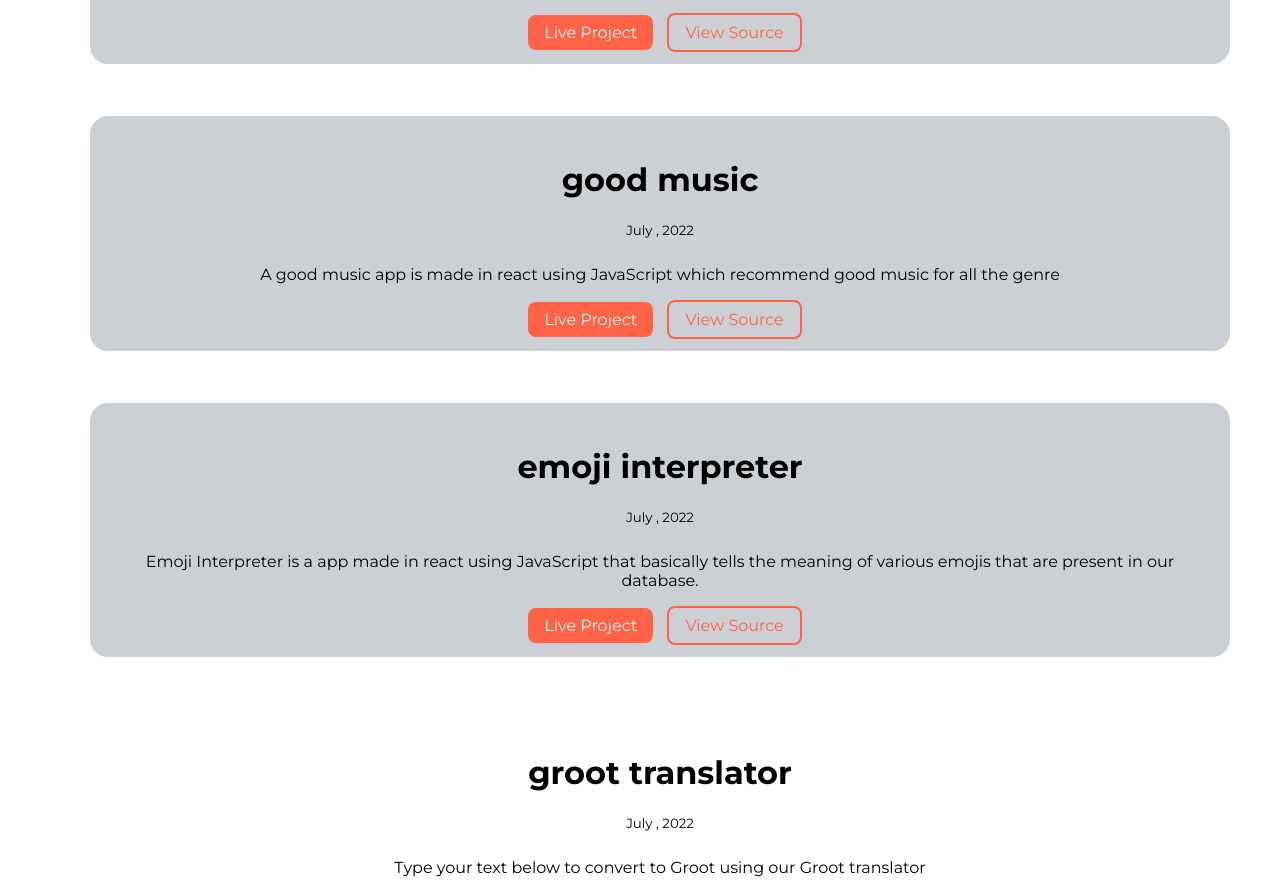
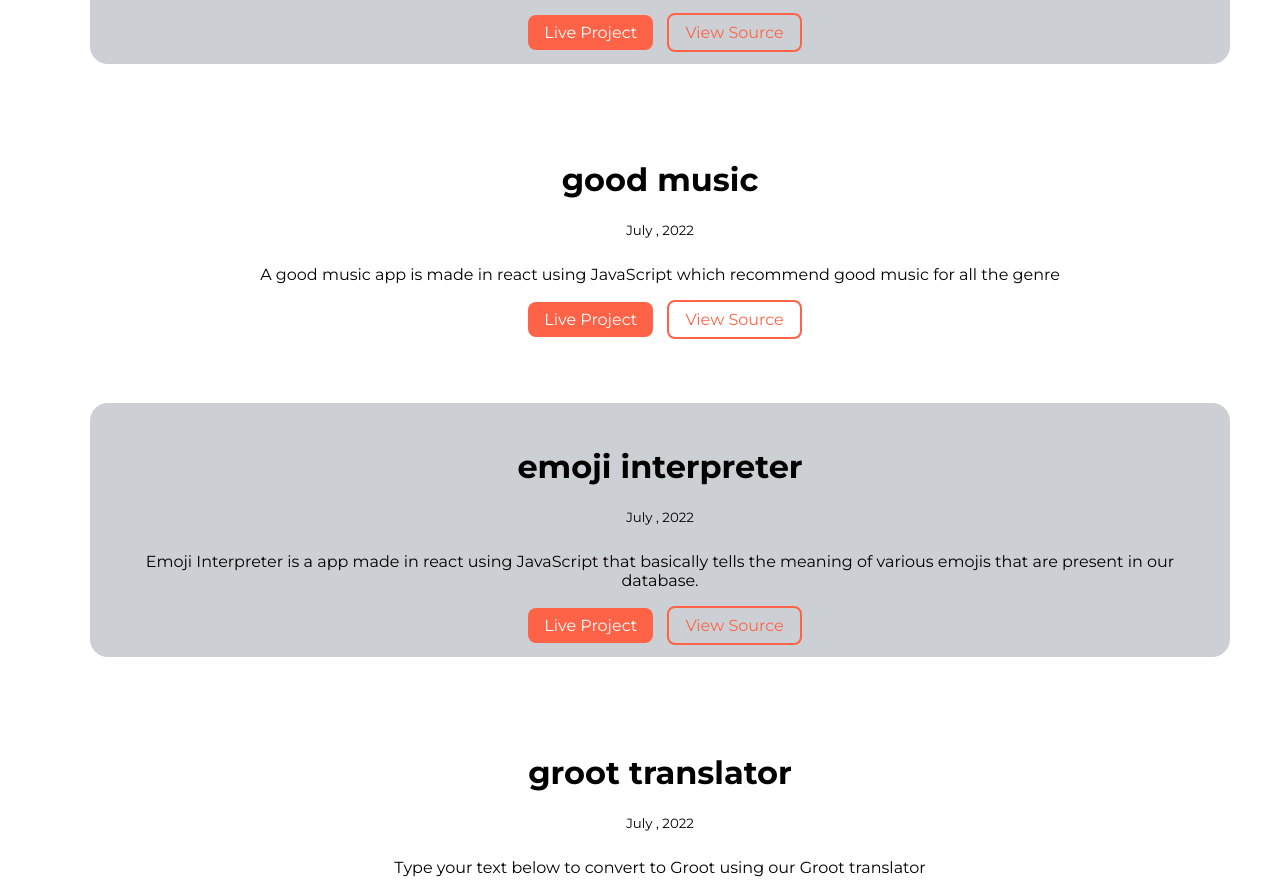
Before and after one commit to manishgupta416/my-first-website, a plain HTML site: page projects.html in a window 1280 px wide. Shown: the part 1869-2759 px from the top of the page. Drawn offline with Linux system fonts and the light colour scheme.

Commit message:
refactor

```diff
--- a/projects.html
+++ b/projects.html
@@ -73,7 +73,7 @@
             <a class="link secondary-link"  target="_blank" href="https://github.com/manishgupta416/Cash-Register-App">View Source</a>
         </li>
 
-        <li class="margin-md ow">
+        <li class="margin-md ">
             <h1>good music
             </h1>
             <small>July , 2022</small>
```
